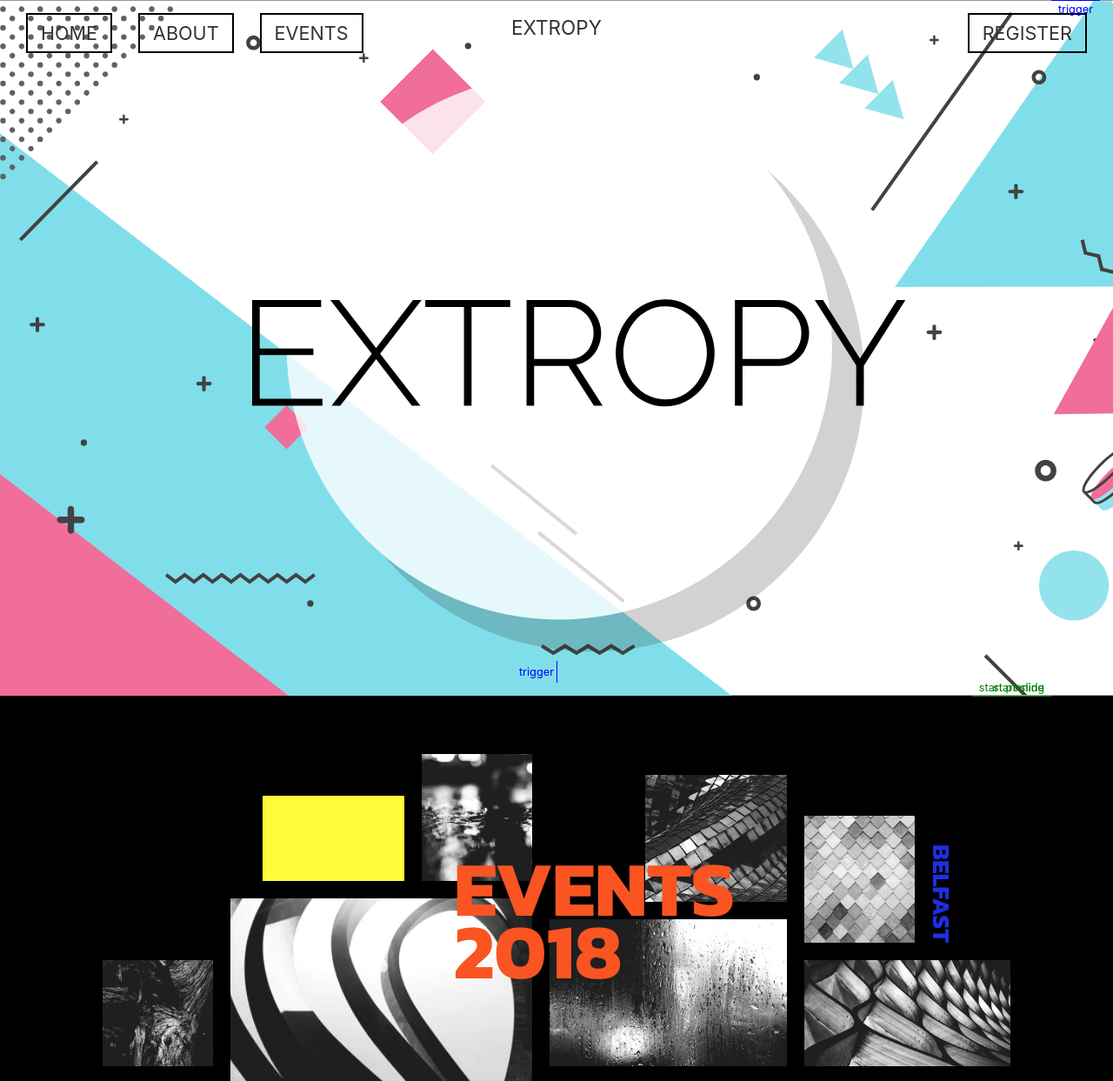
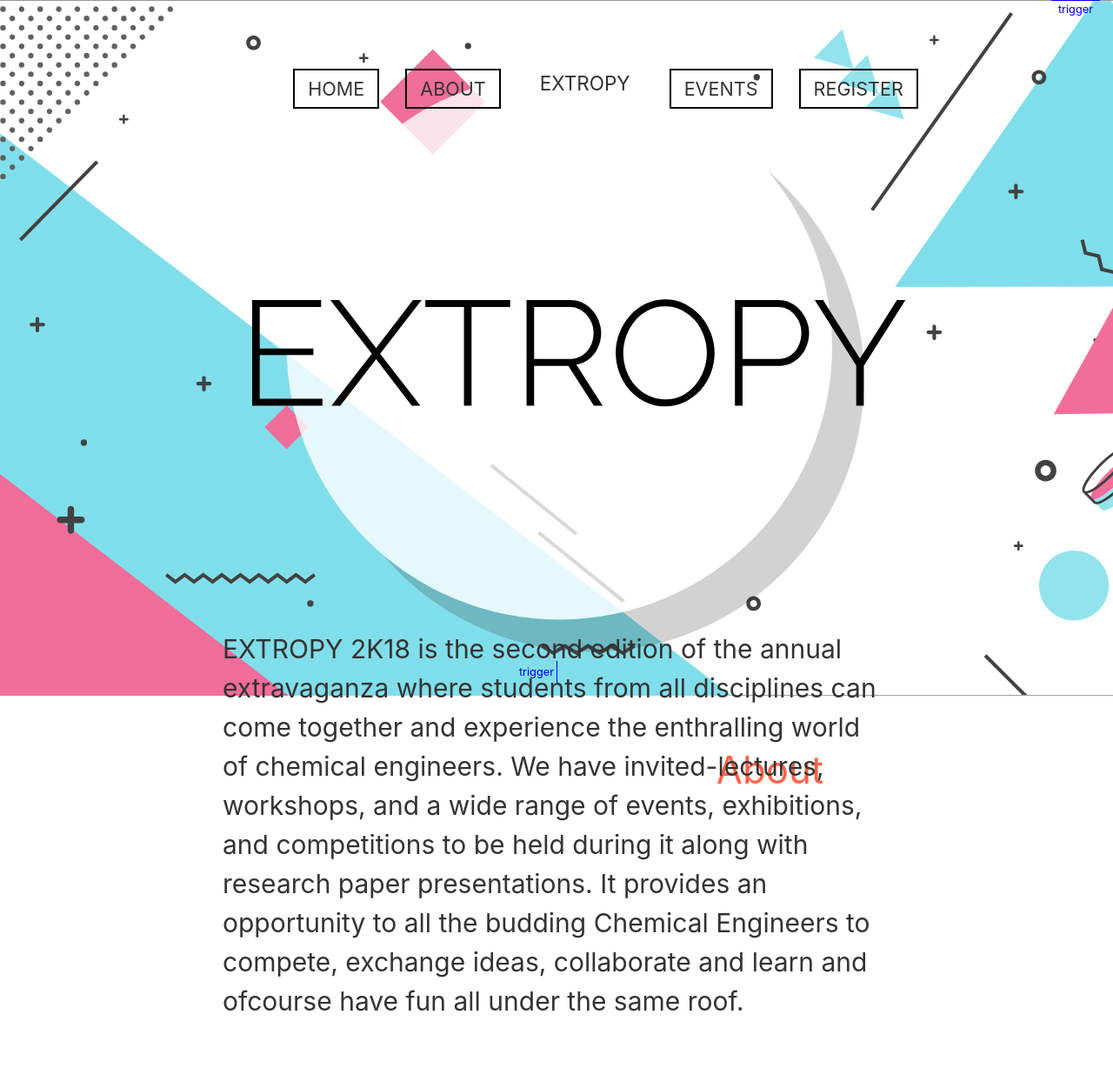
Before and after one commit to anupbhutada/extropy_website, a plain HTML site: page index.html in a window 1280 px wide. Shown: the top 1243 px of the page at 87% size. Drawn offline with nearby package versions, Linux system fonts and the light colour scheme.

Commit message:
Added the background svg's

```diff
--- a/index.html
+++ b/index.html
@@ -19,10 +19,10 @@
 	<div id = "left">
 		<div class = "button" id = "home">HOME</div>
 		<div class = "button" id = "about">ABOUT</div>
-		<div class = "button" id = "events">EVENTS</div>
 	</div>
 	<div id = "centre">EXTROPY</div>
 	<div id = "right">
+		<div class = "button" id = "events">EVENTS</div>
 		<div class = "button" id = "reg">REGISTER</div>
 	</div>
 </header>
@@ -587,6 +587,11 @@
 	</div>
 </div>
 </div>
+<div class = 'about-extropy'>
+<h3>About</h3>
+<p>EXTROPY 2K18 is the second edition of the annual extravaganza where students from all disciplines can come together and experience the enthralling world of chemical engineers. We have invited-lectures, workshops, and a wide range of events, exhibitions, and competitions to be held during it along with research paper presentations. It provides an opportunity to all the budding Chemical Engineers to compete, exchange ideas, collaborate and learn and ofcourse have fun all under the same roof.
+</p>
+</div>
 
 	<div class="section_1_wrap">
 	<div class="section_1 demo-3">
--- a/style1.css
+++ b/style1.css
@@ -4,7 +4,7 @@ padding:0;
 overflow-x: hidden;
 }
 body{
-background: black;
+background: white;
 margin: 0;
 padding: 0;
 height: 900vh;
@@ -22,7 +22,9 @@ justify-content: space-between;
 position:relative;
 top: 0px;
 margin: 0px;
-padding: 0px;
+width:80%;
+padding: 5%;
+padding-left: 24%;
 z-index: 3;
 }
 header div{
@@ -51,10 +53,11 @@ font-size: 1.5em;
 display:flex;
 justify-content: flex-start;
 width: 450px;
+border-color:red;
 }
 #right{
 display:flex;
-justify-content: flex-end;
+justify-content: flex-start;
 width: 450px;
 }
 
@@ -88,7 +91,20 @@ padding:0;
 margin:0;
 align-self: center;
 }
-
+.about-extropy h3{
+position:absolute;
+top:105%;
+color:tomato;
+right:26%;
+}
+.about-extropy p{
+position:relative;
+margin-top:-6%;
+padding-bottom:5%;
+width:60%;
+left:20%;
+font-size:30px;
+}
 .section_1{
 display: flex;
 width: 800vw;
@@ -117,7 +133,8 @@ border-left: 10px dashed black;
 z-index: 0;
 opacity: 0.8;
 position: absolute;
-background-color: #888;
+background: url('backdrop.svg');
+background-size: cover;
 width: 75%;
 height: 80%;
 }
@@ -181,7 +198,7 @@ display:none;
     height: 15%;
     position:relative;
     top:-33%;
-    left:30%;
+    left:20%;
     border-bottom-color:whitesmoke;
     border-bottom-style:groove;
 }
@@ -200,11 +217,13 @@ display:none;
     background-color:transparent;
     height:50%;
     width:40%;
-    left:-8%;
+    left:-15%;
     top:1%;
 }
 .ev_card_about p{
     font-size:15px;
+    color:black;
+
 }
 .ev_card_img{
     position: relative;
```
Also changed, not shown: backdrop.svg (added).
